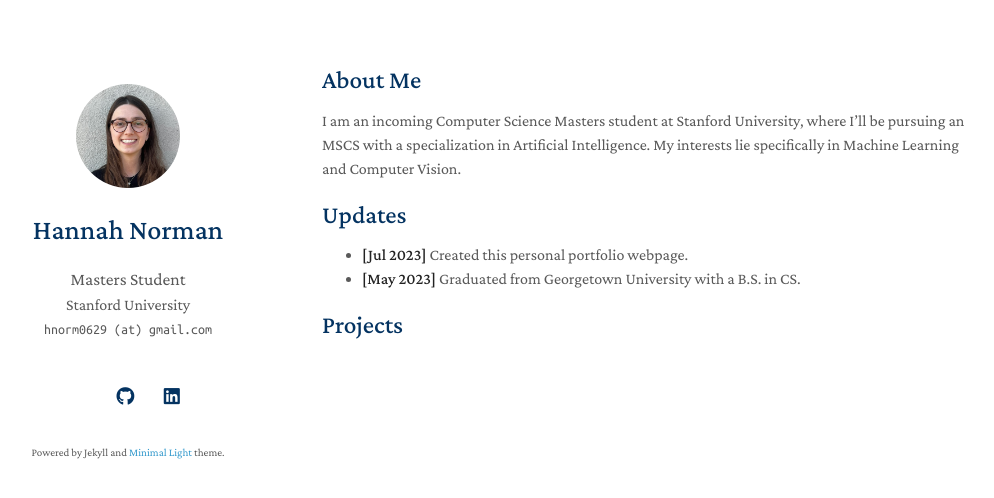
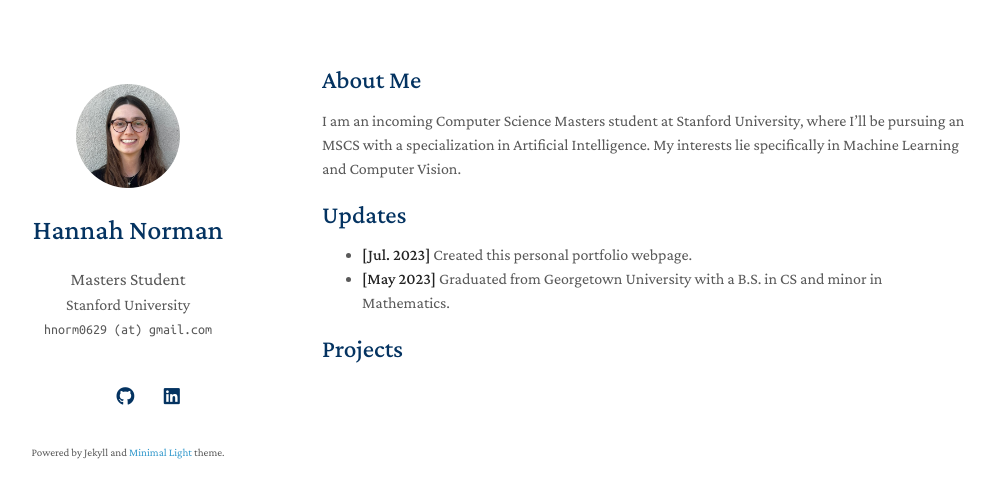
Before and after one commit to hnorm0629/portfolio, a Jekyll site: the page built from index.md, in a window 1280 px wide. Shown: the top 498 px of the page, without its empty margins (148-1142 px from the left). Built offline with Jekyll 4.4.1, drawn with Linux system fonts in a browser that asks for light colours; nearby versions of some CDN libraries; a style sheet for code colours, icons or effects is not loaded; our own code applies the rules of GitHub Pages for plain Markdown files.

Commit message:
Update index.md

```diff
--- a/index.md
+++ b/index.md
@@ -8,7 +8,7 @@ I am an incoming Computer Science Masters student at Stanford University, where
 
 ## Updates
 
-- **[Jul 2023]** Created this personal portfolio webpage.
-- **[May 2023]** Graduated from Georgetown University with a B.S. in CS.
+- **[Jul. 2023]** Created this personal portfolio webpage.
+- **[May 2023]** Graduated from Georgetown University with a B.S. in CS and minor in Mathematics.
 
 {% include_relative _includes/projects.md %}
```
